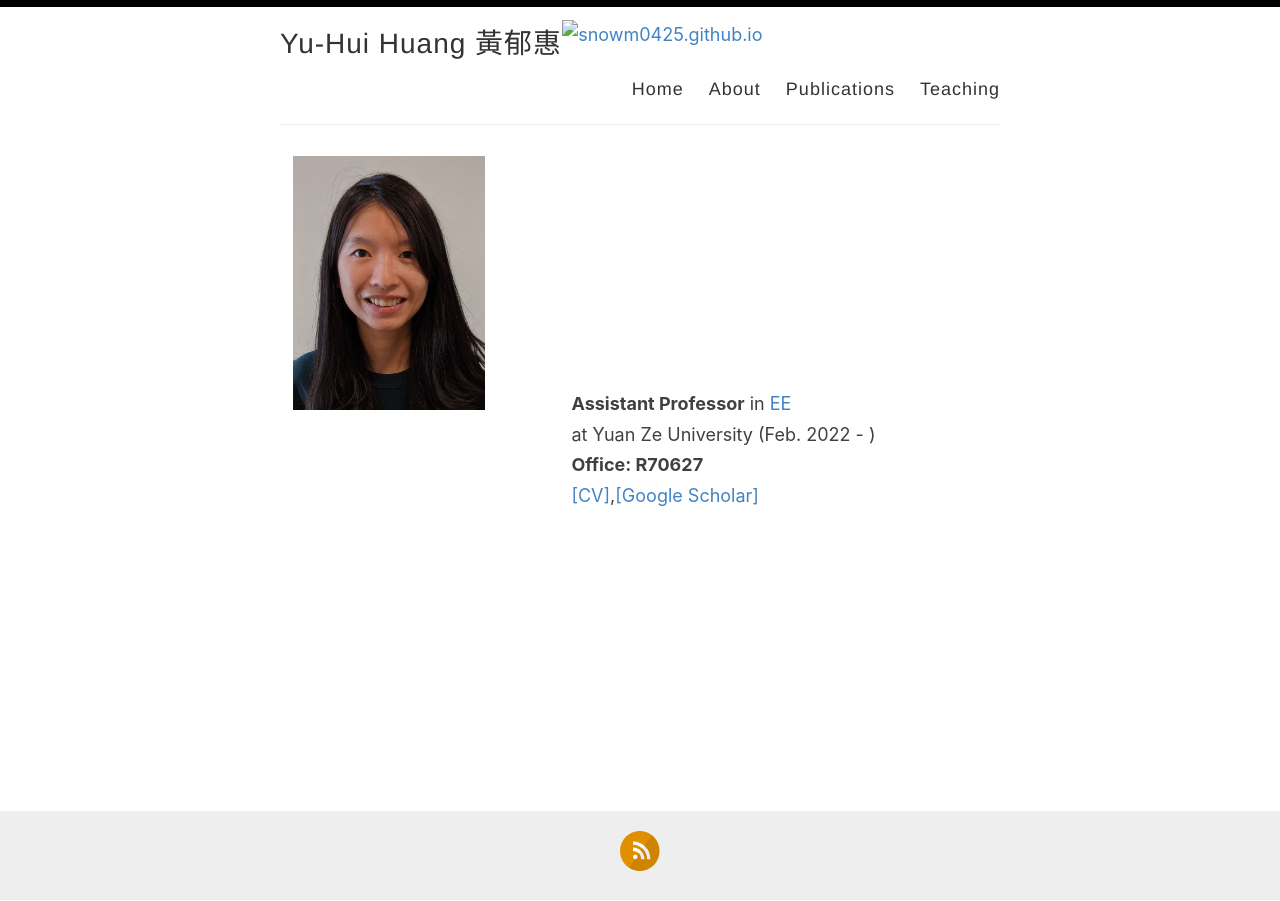
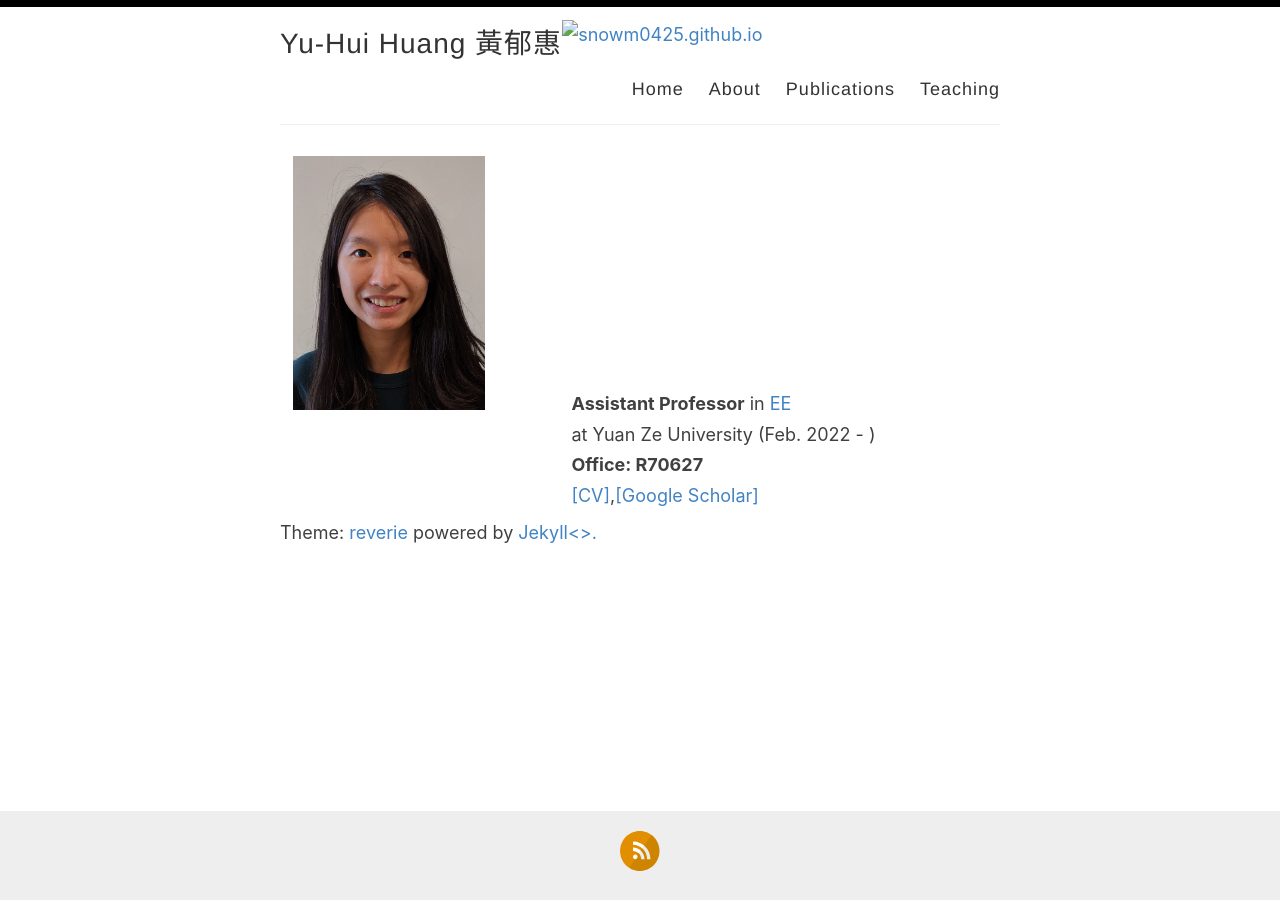
Before and after one commit to snowm0425/snowm0425.github.io, a Jekyll site: the page built from index.html, in a window 1280 px wide. Built offline with Jekyll 4.4.1, drawn with Linux system fonts in a browser that asks for light colours; the list of posts is cut into pages by our own code.

Commit message:
Update index.html

```diff
--- a/index.html
+++ b/index.html
@@ -15,3 +15,5 @@ layout: default
 </tr>
 
 </table>
+
+Theme: <a href="http://www.amitmerchant.com/reverie/">reverie</a> powered by <a href="https://github.com/jekyll/jekyll">Jekyll<>.
```
